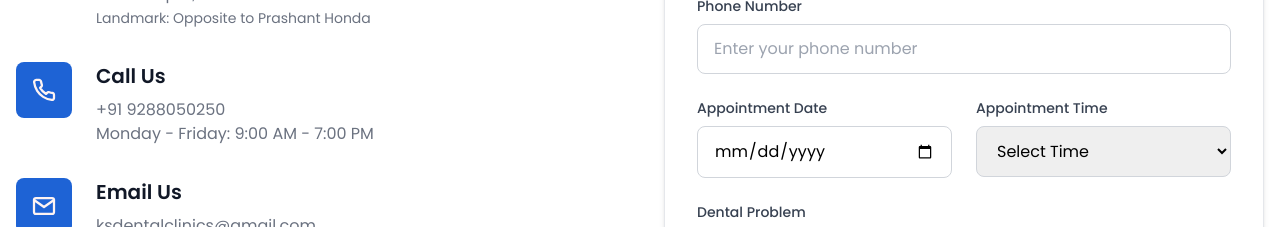
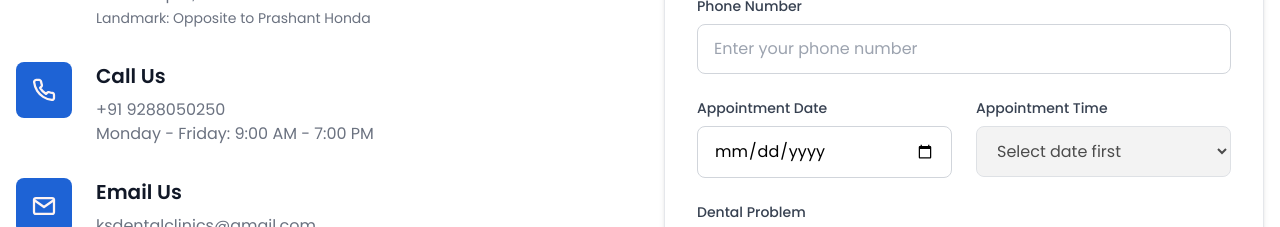
Before and after one commit to Nityom/dental-template, a Next.js app: page /contact in a window 1280 px wide. Shown: the part 900-1127 px from the top of the page. Built offline with nearby package versions, Linux system fonts and the light colour scheme.

Commit message:
feat: Enhance ContactForm with slot availability checks and WhatsApp integration

```diff
--- a/src/components/common/ContactForm.jsx
+++ b/src/components/common/ContactForm.jsx
@@ -1,8 +1,34 @@
 'use client';
-import React, { useState, useCallback } from 'react';
+import React, { useState, useCallback, useEffect } from 'react';
 import Button from '@/components/ui/Button';
 import Card from '@/components/ui/Card';
 import { supabase } from '@/utils/supabase';
+
+const WHATSAPP_NUMBER = '919288050250';
+
+const TIME_SLOTS = [
+  { value: '11:00', label: '11:00 AM' },
+  { value: '11:30', label: '11:30 AM' },
+  { value: '12:00', label: '12:00 PM' },
+  { value: '12:30', label: '12:30 PM' },
+  { value: '13:00', label: '01:00 PM' },
+  { value: '13:30', label: '01:30 PM' },
+  { value: '14:00', label: '02:00 PM' },
+  { value: '14:30', label: '02:30 PM' },
+  { value: '15:00', label: '03:00 PM' },
+  { value: '15:30', label: '03:30 PM' },
+  { value: '16:00', label: '04:00 PM' },
+  { value: '16:30', label: '04:30 PM' },
+  { value: '17:00', label: '05:00 PM' },
+  { value: '17:30', label: '05:30 PM' },
+  { value: '18:00', label: '06:00 PM' },
+];
+
+const getTodayLocalDate = () => {
+  const now = new Date();
+  const timezoneOffsetMs = now.getTimezoneOffset() * 60000;
+  return new Date(now.getTime() - timezoneOffsetMs).toISOString().split('T')[0];
+};
 
 export default function ContactForm() {
   const [fullName, setFullName] = useState('');
@@ -10,10 +36,33 @@ export default function ContactForm() {
   const [appointmentDate, setAppointmentDate] = useState('');
   const [appointmentTime, setAppointmentTime] = useState('');
   const [dentalProblem, setDentalProblem] = useState('');
+  const [bookedSlots, setBookedSlots] = useState([]);
   const [isSubmitting, setIsSubmitting] = useState(false);
   const [showModal, setShowModal] = useState(false);
   const [modalMessage, setModalMessage] = useState('');
   const [modalType, setModalType] = useState('error'); // 'error' | 'success'
+  const [whatsAppFallbackUrl, setWhatsAppFallbackUrl] = useState('');
+  const minAppointmentDate = getTodayLocalDate();
+
+  const fetchBookedSlots = useCallback(async (date) => {
+    if (!date) {
+      setBookedSlots([]);
+      return;
+    }
+
+    const { data, error } = await supabase
+      .from('appointments')
+      .select('appointment_time')
+      .eq('appointment_date', date);
+
+    if (error) {
+      console.error('Error fetching booked slots:', error);
+      setBookedSlots([]);
+      return;
+    }
+
+    setBookedSlots(data.map((slot) => slot.appointment_time));
+  }, []);
 
   const checkSlotAvailability = useCallback(async (date, time) => {
     if (!date || !time) return true;
@@ -44,23 +93,78 @@ export default function ContactForm() {
     }
   }, [checkSlotAvailability]);
 
+  useEffect(() => {
+    fetchBookedSlots(appointmentDate);
+  }, [appointmentDate, fetchBookedSlots]);
+
+  useEffect(() => {
+    if (appointmentTime && bookedSlots.includes(appointmentTime)) {
+      setAppointmentTime('');
+      setModalType('error');
+      setModalMessage('The selected slot is already booked. Please choose another time.');
+      setShowModal(true);
+    }
+  }, [appointmentTime, bookedSlots]);
+
+  const buildWhatsAppUrl = useCallback((details) => {
+    const message = [
+      'New Appointment Request',
+      `Name: ${details.fullName}`,
+      `Phone: ${details.phone}`,
+      `Date: ${details.appointmentDate}`,
+      `Time: ${details.appointmentTime}`,
+      `Dental Problem: ${details.dentalProblem}`,
+    ].join('\n');
+
+    return `https://wa.me/${WHATSAPP_NUMBER}?text=${encodeURIComponent(message)}`;
+  }, []);
+
   const handleDateChange = (e) => {
     const newDate = e.target.value;
+
+    if (newDate && newDate < minAppointmentDate) {
+      setModalType('error');
+      setModalMessage('Please choose today or a future date for your appointment.');
+      setShowModal(true);
+      return;
+    }
+
     setAppointmentDate(newDate);
     handleDateTimeChange(newDate, appointmentTime);
   };
 
   const handleTimeChange = (e) => {
     const newTime = e.target.value;
+
+    if (bookedSlots.includes(newTime)) {
+      setModalType('error');
+      setModalMessage('This time slot is already booked. Please select another slot.');
+      setShowModal(true);
+      return;
+    }
+
     setAppointmentTime(newTime);
     handleDateTimeChange(appointmentDate, newTime);
   };
 
   const handleSubmit = async (e) => {
     e.preventDefault();
+    setWhatsAppFallbackUrl('');
+
+    const pendingWhatsAppWindow = typeof window !== 'undefined' ? window.open('about:blank', '_blank') : null;
+
     if (!fullName || !phone || !appointmentDate || !appointmentTime || !dentalProblem) {
+      if (pendingWhatsAppWindow) pendingWhatsAppWindow.close();
       setModalType('error');
       setModalMessage('Please fill in all fields before booking.');
+      setShowModal(true);
+      return;
+    }
+
+    if (appointmentDate < minAppointmentDate) {
+      if (pendingWhatsAppWindow) pendingWhatsAppWindow.close();
+      setModalType('error');
+      setModalMessage('Please choose today or a future date for your appointment.');
       setShowModal(true);
       return;
     }
@@ -69,6 +173,7 @@ export default function ContactForm() {
 
     const available = await checkSlotAvailability(appointmentDate, appointmentTime);
     if (!available) {
+      if (pendingWhatsAppWindow) pendingWhatsAppWindow.close();
       setModalType('error');
       setModalMessage(
         'This slot is already booked! We recommend choosing a different date or time for your appointment.'
@@ -89,6 +194,7 @@ export default function ContactForm() {
     ]);
 
     if (error) {
+      if (pendingWhatsAppWindow) pendingWhatsAppWindow.close();
       if (error.code === '23505') {
         setModalType('error');
         setModalMessage(
@@ -107,6 +213,21 @@ export default function ContactForm() {
     setModalType('success');
     setModalMessage('Your appointment has been booked successfully! We will contact you shortly to confirm.');
     setShowModal(true);
+    const whatsappUrl = buildWhatsAppUrl({
+      fullName,
+      phone,
+      appointmentDate,
+      appointmentTime,
+      dentalProblem,
+    });
+
+    if (pendingWhatsAppWindow) {
+      pendingWhatsAppWindow.location.href = whatsappUrl;
+    } else if (typeof window !== 'undefined') {
+      window.open(whatsappUrl, '_blank');
+    }
+
+    setWhatsAppFallbackUrl(whatsappUrl);
     setFullName('');
     setPhone('');
     setAppointmentDate('');
@@ -158,7 +279,7 @@ export default function ContactForm() {
                 id="appointmentDate"
                 value={appointmentDate}
                 onChange={handleDateChange}
-                min={new Date().toISOString().split('T')[0]}
+                min={minAppointmentDate}
                 className="w-full px-4 py-3 border border-gray-300 rounded-lg focus:ring-2 focus:ring-[#1E63D5] focus:border-transparent"
                 placeholder="dd/mm/yyyy"
               />
@@ -171,24 +292,18 @@ export default function ContactForm() {
                 id="appointmentTime"
                 value={appointmentTime}
                 onChange={handleTimeChange}
+                disabled={!appointmentDate}
                 className="w-full px-4 py-3 border border-gray-300 rounded-lg focus:ring-2 focus:ring-[#1E63D5] focus:border-transparent"
               >
-                <option value="" disabled>Select Time</option>
-                <option value="11:00">11:00 AM</option>
-                <option value="11:30">11:30 AM</option>
-                <option value="12:00">12:00 PM</option>
-                <option value="12:30">12:30 PM</option>
-                <option value="13:00">01:00 PM</option>
-                <option value="13:30">01:30 PM</option>
-                <option value="14:00">02:00 PM</option>
-                <option value="14:30">02:30 PM</option>
-                <option value="15:00">03:00 PM</option>
-                <option value="15:30">03:30 PM</option>
-                <option value="16:00">04:00 PM</option>
-                <option value="16:30">04:30 PM</option>
-                <option value="17:00">05:00 PM</option>
-                <option value="17:30">05:30 PM</option>
-                <option value="18:00">06:00 PM</option>
+                <option value="" disabled>{appointmentDate ? 'Select Time' : 'Select date first'}</option>
+                {TIME_SLOTS.map((slot) => {
+                  const isBooked = bookedSlots.includes(slot.value);
+                  return (
+                    <option key={slot.value} value={slot.value} disabled={isBooked}>
+                      {isBooked ? `${slot.label} (Booked)` : slot.label}
+                    </option>
+                  );
+                })}
               </select>
             </div>
           </div>
@@ -248,6 +363,16 @@ export default function ContactForm() {
               {modalType === 'error' ? 'Slot Unavailable' : 'Booking Confirmed!'}
             </h4>
             <p className="text-gray-600 text-center mb-6">{modalMessage}</p>
+            {modalType === 'success' && whatsAppFallbackUrl && (
+              <a
+                href={whatsAppFallbackUrl}
+                target="_blank"
+                rel="noopener noreferrer"
+                className="block w-full mb-3 py-3 rounded-lg border border-green-600 text-green-700 text-center font-medium hover:bg-green-50 transition-colors"
+              >
+                Open WhatsApp Manually
+              </a>
+            )}
             <button
               onClick={() => setShowModal(false)}
               className={`w-full py-3 rounded-lg text-white font-medium transition-colors ${modalType === 'error' ? 'bg-red-600 hover:bg-red-700' : 'bg-green-600 hover:bg-green-700'}`}
```
